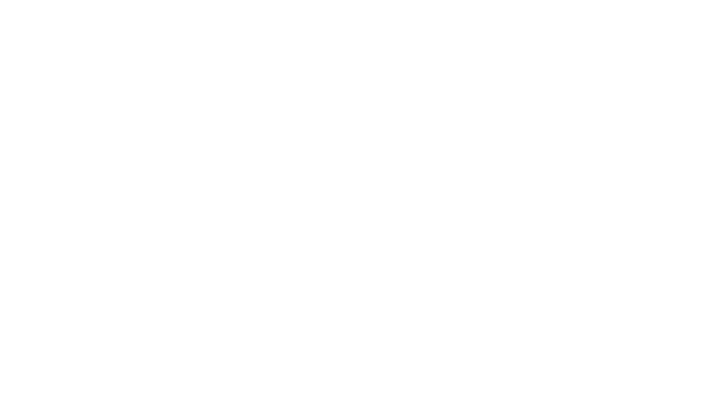
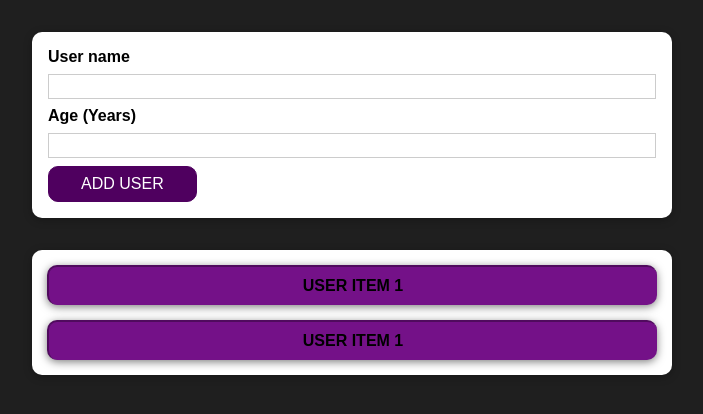
Before and after one commit to JanSzalanski/react_sample2, a React (Create React App) app: page / in a window 1280 px wide. Shown: the top 414 px of the page, without its empty margins (288-991 px from the left). Built offline with nearby package versions, Linux system fonts and the light colour scheme.

Commit message:
added some improvments

```diff
--- a/src/App.js
+++ b/src/App.js
@@ -1,10 +1,18 @@
-import React from 'react';
-
+import React from "react";
+import AddUser from "./components/User/AddUser";
+import UserItem from "./components/User/UserItem";
+import Card from "./components/UI/Card";
+import classes from "./AppCard.module.css";
 
 function App() {
   return (
     <div>
+      <AddUser />
 
+      <Card className={classes.input}>
+        <UserItem />
+        <UserItem />
+      </Card>
     </div>
   );
 }
--- /dev/null
+++ b/src/AppCard.module.css
@@ -0,0 +1,16 @@
+.input {
+  position: relative;
+  margin: 2rem auto;
+  padding: 1rem;
+  /* width: 90%;s */
+  max-width: 40rem;
+  padding: 15px;
+  display: flex;
+  justify-content: space-evenly;
+  /* align-content: center; */
+  align-items: center;
+  flex-direction: column;
+  /* flex-wrap: wrap; */
+  /* height: calc(100% + 60px); */
+  gap: 15px;
+}
--- /dev/null
+++ b/src/components/UI/Button.js
@@ -0,0 +1,12 @@
+import React from "react";
+import classes from "./Button.module.css";
+
+const Button = (props) => {
+  return (
+    <button className={`${classes.button} ${props.className}`} type={props.type || "button"} onClick={props.onClick}>
+      {props.children}
+    </button>
+  );
+};
+
+export default Button;
--- /dev/null
+++ b/src/components/UI/Button.module.css
@@ -0,0 +1,21 @@
+.button {
+  font: inherit;
+  border: 1px solid #4f005f;
+  background: #4f005f;
+  color: white;
+  padding: 0.5rem 2rem;
+  cursor: pointer;
+  text-transform: uppercase;
+  border-radius: 10px;
+  /* clip-path: polygon(5% 0, 95% 0, 100% 10%, 100% 90%, 95% 100%, 5% 100%, 0 90%, 0 10%); */
+}
+
+.button:hover,
+.button:active {
+  background: #741188;
+  border-color: #741188;
+}
+
+.button:focus {
+  outline: none;
+}
--- /dev/null
+++ b/src/components/UI/Card.js
@@ -0,0 +1,8 @@
+import React from "react";
+import classes from "./Card.module.css";
+
+const Card = (props) => {
+  return <div className={`${classes.card} ${props.className}`}>{props.children}</div>;
+};
+
+export default Card;
--- /dev/null
+++ b/src/components/UI/Card.module.css
@@ -0,0 +1,5 @@
+.card {
+  background: white;
+  box-shadow: 0 2px 8px rgba(0, 0, 0, 0.26);
+  border-radius: 10px;
+}
--- /dev/null
+++ b/src/components/User/AddUser.js
@@ -0,0 +1,44 @@
+import React, { useState } from "react";
+import Card from "../UI/Card";
+import classes from "./AddUser.module.css";
+import Button from "../UI/Button";
+
+const AddUser = (props) => {
+  const [enteredUser, setEnteredUser] = useState("");
+  const [enteredUserAge, setEnteredUserAge] = useState("");
+
+  const usernameChangeHandler = (event) => {
+    setEnteredUser(event.target.value);
+  };
+
+  const ageChangeHandler = (event) => {
+    setEnteredUserAge(event.target.value);
+  };
+
+  const AddUserHandler = (event) => {
+    event.preventDefault();
+    if (enteredUser.trim().length === 0 || enteredUserAge.trim().length === 0) {
+      return;
+    }
+    if (+enteredUserAge > 1) {
+      return;
+    }
+    console.log(enteredUser, enteredUserAge);
+    setEnteredUser("");
+    setEnteredUserAge("");
+  };
+
+  return (
+    <Card className={classes.input}>
+      <form onSubmit={AddUserHandler}>
+        <label htmlFor="username">User name</label>
+        <input id="username" type="text" value={enteredUser} onChange={usernameChangeHandler} />
+        <label htmlFor="age">Age (Years)</label>
+        <input id="age" type="number" value={enteredUserAge} onChange={ageChangeHandler} />
+        <Button type="submit">Add user</Button>
+      </form>
+    </Card>
+  );
+};
+
+export default AddUser;
--- /dev/null
+++ b/src/components/User/AddUser.module.css
@@ -0,0 +1,26 @@
+.input {
+  margin: 2rem auto;
+  padding: 1rem;
+  width: 90%;
+  max-width: 40rem;
+}
+
+.input label {
+  display: block;
+  font-weight: bold;
+  margin-bottom: 0.5rem;
+}
+
+.input input {
+  font: inherit;
+  display: block;
+  width: 100%;
+  border: 1px solid #ccc;
+  padding: 0.15rem;
+  margin-bottom: 0.5rem;
+}
+
+.input input:focus {
+  outline: none;
+  border-color: #4f005f;
+}
--- /dev/null
+++ b/src/components/User/UserItem.js
@@ -0,0 +1,8 @@
+import React from "react";
+import classes from "./UserItem.module.css";
+
+const UserItem = (props) => {
+  return <div className={`${classes.item}`}>user item 1</div>;
+};
+
+export default UserItem;
--- /dev/null
+++ b/src/components/User/UserItem.module.css
@@ -0,0 +1,19 @@
+.item {
+  width: 100%;
+  height: 40px;
+  background: #741188;
+  border-color: #500b5e;
+
+  border-radius: 10px;
+  border-style: solid;
+  border-width: 2px;
+  border-right: none;
+  border-bottom: none;
+  box-shadow: 0 2px 8px rgba(0, 0, 0, 0.5);
+  font-size: 1rem;
+  font-weight: bold;
+  display: flex;
+  justify-content: center;
+  align-items: center;
+  text-transform: uppercase;
+}
--- a/src/index.css
+++ b/src/index.css
@@ -1,9 +1,12 @@
 * {
+  padding: 0;
+  margin: 0;
   box-sizing: border-box;
 }
 
 html {
   font-family: sans-serif;
+  background-color: #1f1f1f;
 }
 
 body {
```
